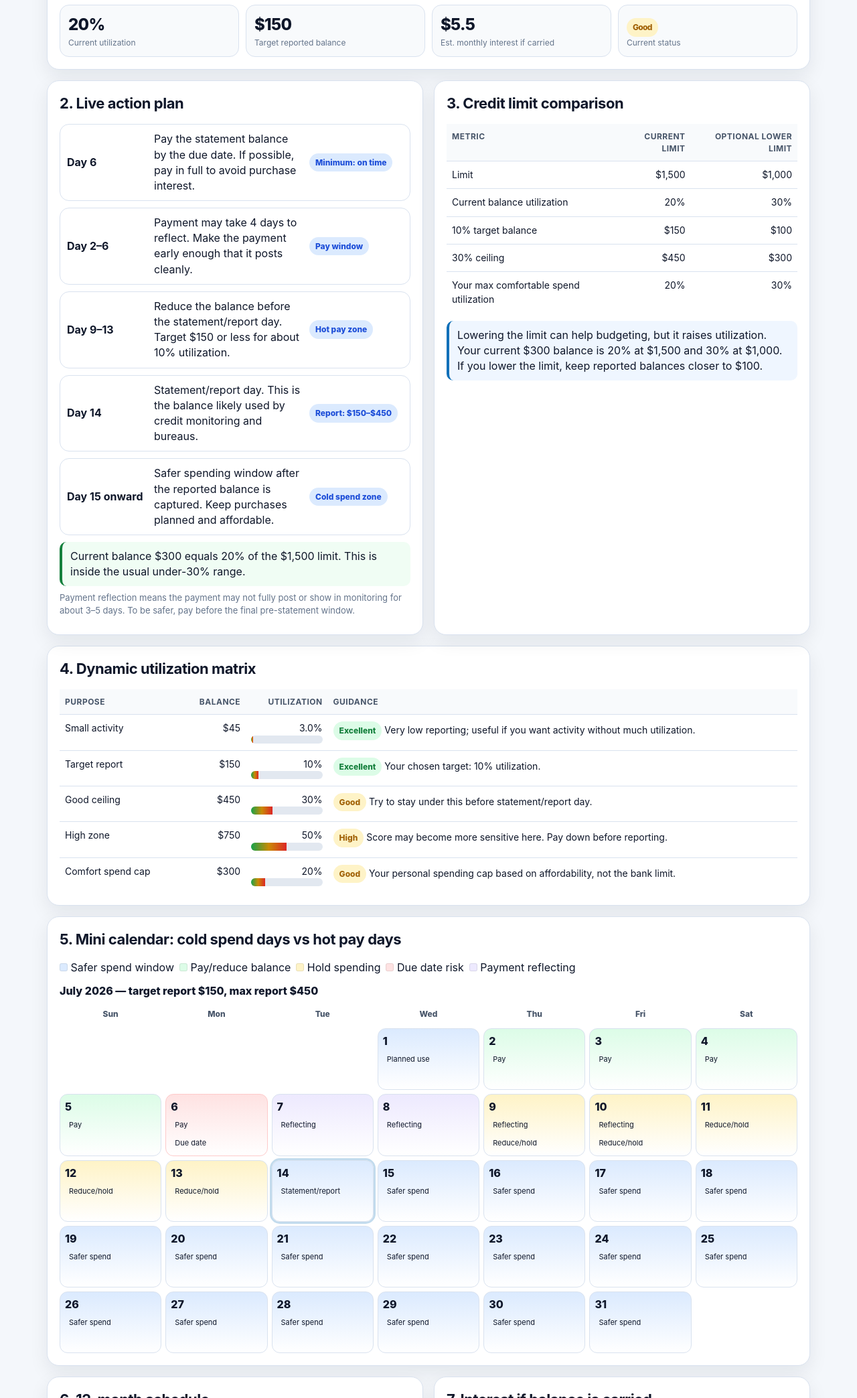
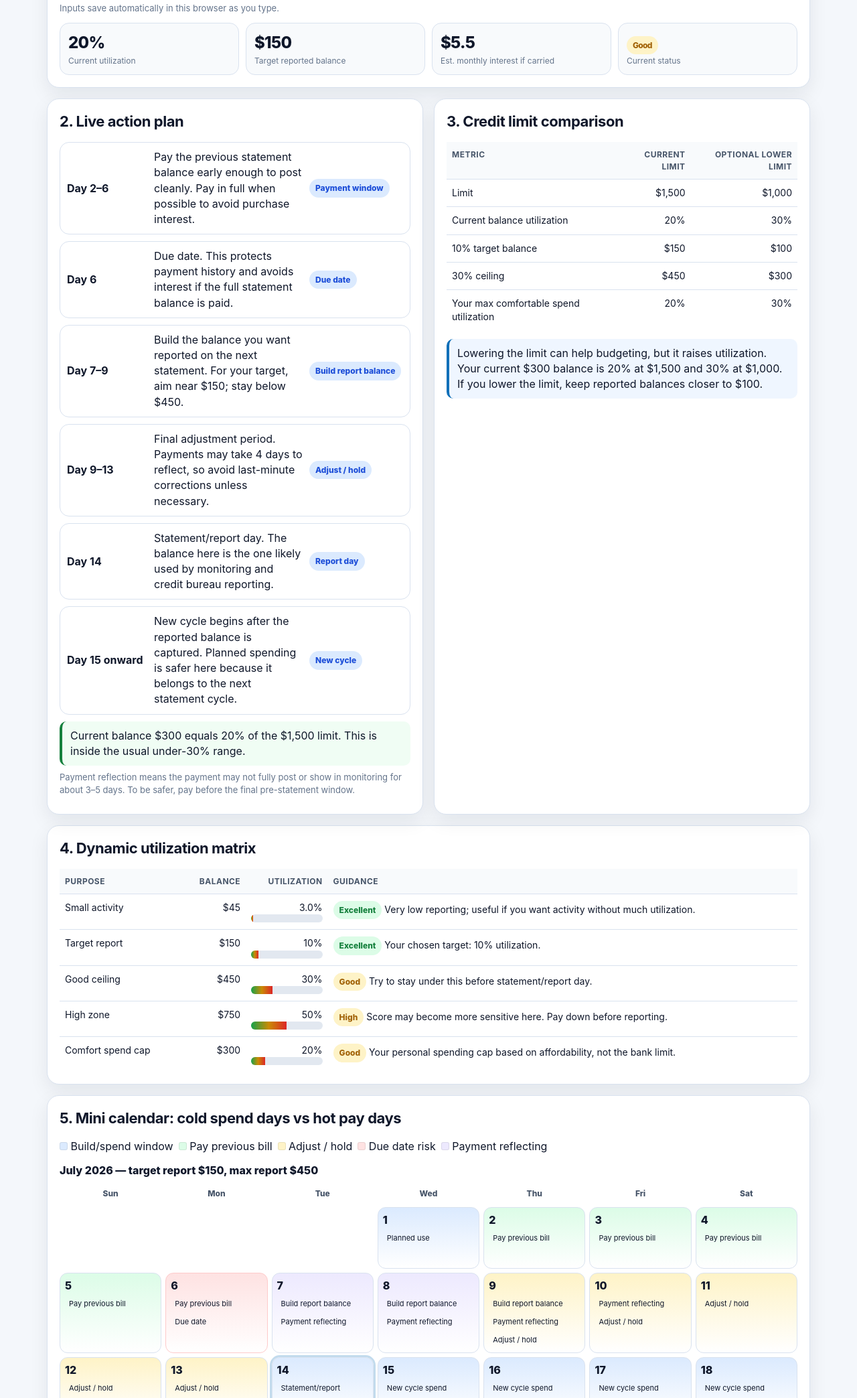
Before and after one commit to dsimps89/MasterCard, a plain HTML site: page index.html in a window 1280 px wide. Shown: the part 543-2630 px from the top of the page at 67% size. Drawn offline with Linux system fonts and the light colour scheme.

Commit message:
Add files via upload

```diff
--- a/index.html
+++ b/index.html
@@ -65,6 +65,7 @@
       <button onclick="window.print()">Print / Save as PDF</button>
       <button class="secondary" onclick="resetDefaults()">Reset User defaults</button>
     </div>
+    <p class="muted">Inputs save automatically in this browser as you type.</p>
     <div class="kpi">
       <div class="tile"><div class="v" id="kpiUtil">—</div><div class="l">Current utilization</div></div>
       <div class="tile"><div class="v" id="kpiTargetBal">—</div><div class="l">Target reported balance</div></div>
@@ -100,9 +101,9 @@
   <section class="card" style="margin-top:16px">
     <h2>5. Mini calendar: cold spend days vs hot pay days</h2>
     <div class="legend">
-      <span><span class="sw" style="background:#dbeafe"></span> Safer spend window</span>
-      <span><span class="sw" style="background:#dcfce7"></span> Pay/reduce balance</span>
-      <span><span class="sw" style="background:#fef3c7"></span> Hold spending</span>
+      <span><span class="sw" style="background:#dbeafe"></span> Build/spend window</span>
+      <span><span class="sw" style="background:#dcfce7"></span> Pay previous bill</span>
+      <span><span class="sw" style="background:#fef3c7"></span> Adjust / hold</span>
       <span><span class="sw" style="background:#fee2e2"></span> Due date risk</span>
       <span><span class="sw" style="background:#ede9fe"></span> Payment reflecting</span>
     </div>
@@ -147,8 +148,21 @@ function addDays(d,n){let x=new Date(d);x.setDate(x.getDate()+n);return x}
 function sameDay(a,b){return a.getFullYear()==b.getFullYear()&&a.getMonth()==b.getMonth()&&a.getDate()==b.getDate()}
 function parseMonth(id){let [y,m]=$(id).value.split('-').map(Number);return {y:y,m:m-1}}
 function statusForUtil(u){if(u<=10)return ['Excellent','good']; if(u<=30)return ['Good','ok']; if(u<=50)return ['High','ok']; return ['Too high','bad']}
+const STORAGE_KEY='creditPlanner.userInputs.v2';
+const inputIds=['cardName','limit','newLimit','balance','apr','statementDay','dueDay','reflectDays','targetUtil','maxSpend','startMonth','calMonth'];
+function saveInputs(){
+  const data={};
+  inputIds.forEach(id=>data[id]=$(id).value);
+  localStorage.setItem(STORAGE_KEY,JSON.stringify(data));
+}
+function loadInputs(){
+  try{
+    const data=JSON.parse(localStorage.getItem(STORAGE_KEY)||'{}');
+    inputIds.forEach(id=>{ if(data[id]!==undefined && $(id)) $(id).value=data[id]; });
+  }catch(e){}
+}
 function resetDefaults(){
-  $('cardName').value='BMO Mastercard';$('limit').value=1500;$('newLimit').value=1000;$('balance').value=300;$('apr').value=21.99;$('statementDay').value=14;$('dueDay').value=6;$('reflectDays').value=4;$('targetUtil').value=10;$('maxSpend').value=300;$('startMonth').value='2026-07';$('calMonth').value='2026-07';update();
+  $('cardName').value='BMO Mastercard';$('limit').value=1500;$('newLimit').value=1000;$('balance').value=300;$('apr').value=21.99;$('statementDay').value=14;$('dueDay').value=6;$('reflectDays').value=4;$('targetUtil').value=10;$('maxSpend').value=300;$('startMonth').value='2026-07';$('calMonth').value='2026-07';saveInputs();update();
 }
 function update(){
   const limit=Math.max(1,val('limit')), newLimit=Math.max(1,val('newLimit')), bal=val('balance'), apr=val('apr'), sDay=clamp(val('statementDay'),1,31), dDay=clamp(val('dueDay'),1,31), refl=val('reflectDays'), targetUtil=clamp(val('targetUtil'),1,30), maxSpend=val('maxSpend');
@@ -165,12 +179,15 @@ function update(){
 }
 function buildActionPlan(limit,bal,apr,sDay,dDay,refl,targetUtil,maxSpend,targetBal,maxReport){
   const reduceDay=Math.max(1,sDay-refl-1), util=bal/limit*100;
+  const afterDueStart=dDay+1;
+  const buildEnd=Math.max(afterDueStart, sDay-refl-1);
   const rows=[
-    [`Day ${dDay}`,`Pay the statement balance by the due date. If possible, pay in full to avoid purchase interest.`,`Minimum: on time`],
-    [`Day ${Math.max(1,dDay-refl)}–${dDay}`,`Payment may take ${refl} days to reflect. Make the payment early enough that it posts cleanly.`,`Pay window`],
-    [`Day ${reduceDay}–${sDay-1}`,`Reduce the balance before the statement/report day. Target ${money(targetBal)} or less for about ${targetUtil}% utilization.`,`Hot pay zone`],
-    [`Day ${sDay}`,`Statement/report day. This is the balance likely used by credit monitoring and bureaus.`,`Report: ${money(targetBal)}–${money(maxReport)}`],
-    [`Day ${sDay+1} onward`,`Safer spending window after the reported balance is captured. Keep purchases planned and affordable.`,`Cold spend zone`]
+    [`Day ${Math.max(1,dDay-refl)}–${dDay}`,`Pay the previous statement balance early enough to post cleanly. Pay in full when possible to avoid purchase interest.`,`Payment window`],
+    [`Day ${dDay}`,`Due date. This protects payment history and avoids interest if the full statement balance is paid.`,`Due date`],
+    [`Day ${afterDueStart}–${buildEnd}`,`Build the balance you want reported on the next statement. For your target, aim near ${money(targetBal)}; stay below ${money(maxReport)}.`,`Build report balance`],
+    [`Day ${reduceDay}–${sDay-1}`,`Final adjustment period. Payments may take ${refl} days to reflect, so avoid last-minute corrections unless necessary.`,`Adjust / hold`],
+    [`Day ${sDay}`,`Statement/report day. The balance here is the one likely used by monitoring and credit bureau reporting.`,`Report day`],
+    [`Day ${sDay+1} onward`,`New cycle begins after the reported balance is captured. Planned spending is safer here because it belongs to the next statement cycle.`,`New cycle`]
   ];
   $('actionPlan').innerHTML=rows.map(r=>`<div class="step"><div><b>${r[0]}</b></div><div>${r[1]}</div><div><span class="pill info">${r[2]}</span></div></div>`).join('')+
   `<div class="note ${util>30?'warning':'success'}">Current balance ${money(bal)} equals ${pct(util)} of the ${money(limit)} limit. ${util>30?'Pay down before the statement date if possible.':'This is inside the usual under-30% range.'}</div>`;
@@ -209,13 +226,17 @@ function buildCalendar(limit,sDay,dDay,refl,targetBal,maxReport){
   for(let i=0;i<start;i++) html+='<div class="day empty"></div>';
   for(let day=1;day<=days;day++){
     const cur=new Date(y,m,day); let cls='spend', tags=[];
-    const inPay=cur>=payStart && cur<=due; const inReduce=cur>=reduceStart && cur<statement; const inReflect=cur>due && cur<=addDays(due,refl);
-    if(inReflect){cls='reflect';tags.push('Reflecting')}
-    if(inPay){cls='pay';tags.push('Pay')}
-    if(inReduce){cls='hold';tags.push('Reduce/hold')}
+    const inPay=cur>=payStart && cur<=due;
+    const inBuild=day>dDay && day<sDay-refl;
+    const inReduce=cur>=reduceStart && cur<statement;
+    const inReflect=cur>due && cur<=addDays(due,refl);
+    if(inBuild){cls='spend';tags.push('Build report balance')}
+    if(inReflect){cls='reflect';tags.push('Payment reflecting')}
+    if(inPay){cls='pay';tags.push('Pay previous bill')}
+    if(inReduce){cls='hold';tags.push('Adjust / hold')}
     if(sameDay(cur,due)){cls='due';tags.push('Due date')}
     if(sameDay(cur,statement)){cls+=' statement';tags.push('Statement/report')}
-    if(tags.length===0) tags.push(day>sDay?'Safer spend':'Planned use');
+    if(tags.length===0) tags.push(day>sDay?'New cycle spend':'Planned use');
     html+=`<div class="day ${cls}"><div class="num">${day}</div>${tags.map(t=>`<span class="tag">${t}</span>`).join('')}</div>`;
   }
   $('calendar').innerHTML=html;
@@ -245,7 +266,8 @@ function buildRules(limit,targetBal,maxReport,sDay,dDay,refl,apr){
   <p><b>Best operating pattern:</b> use the card after the statement posts, pay the bill before the due date, then reduce the balance again ${refl}+ days before the next statement/report date.</p>
   <p><b>Interest rule:</b> ${apr.toFixed(2)}% purchase APR makes carried balances expensive. The cleanest plan is to let a small balance report, then pay the full statement balance by the due date.</p>`;
 }
-Array.from(document.querySelectorAll('input,select')).forEach(el=>el.addEventListener('input',update));
+loadInputs();
+Array.from(document.querySelectorAll('input,select')).forEach(el=>el.addEventListener('input',()=>{saveInputs();update();}));
 update();
 </script>
 </body>
```
